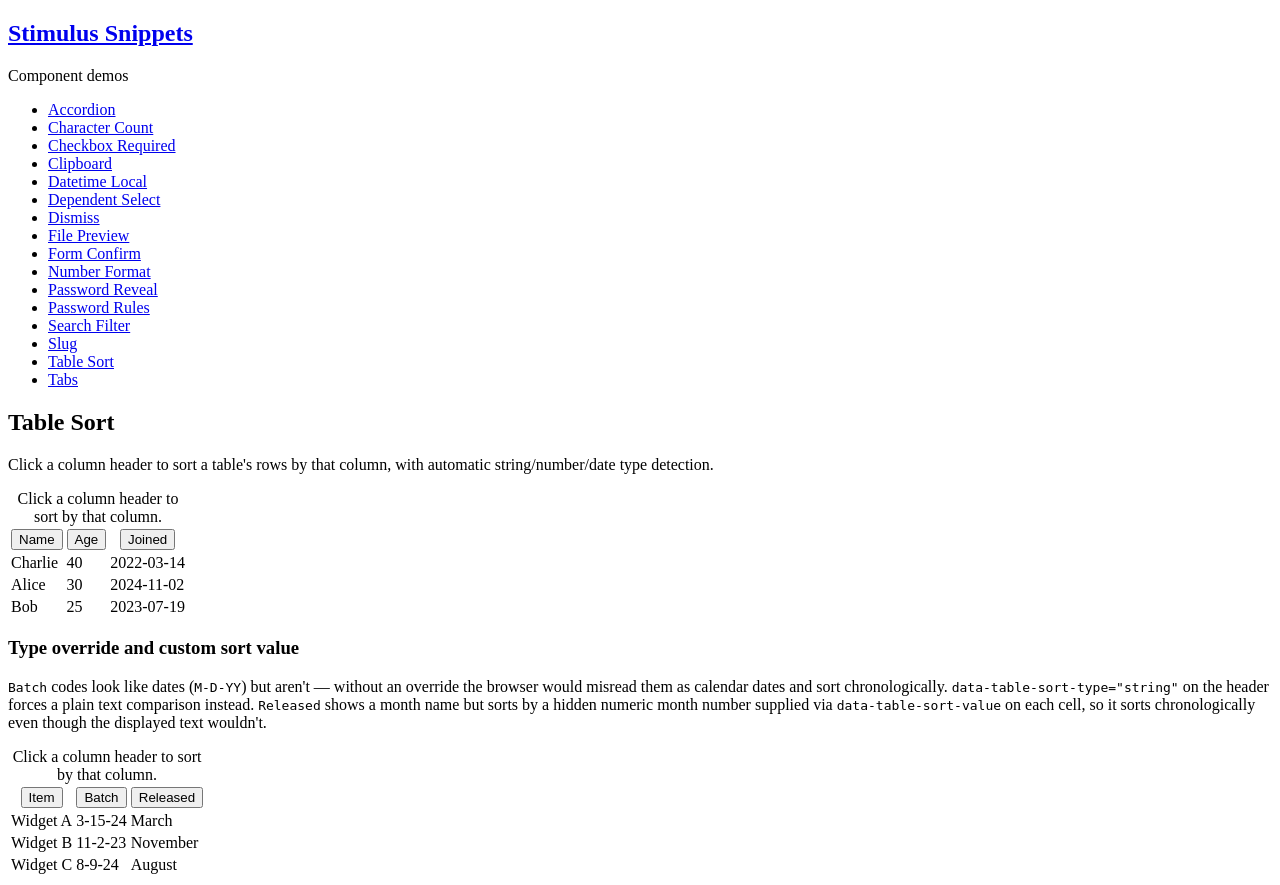
After one commit to craigmcn/stimulus-snippets-demo, a Rails app: page /demos/table-sort in a window 1280 px wide. The commit adds this page. Run offline with Rails 7, Linux system fonts and the light colour scheme; some libraries are stand-ins or nearby versions.

Commit message:
Add table-sort demo (#7)
* feat: add table-sort demo

stimulus-snippets gained a table-sort controller since the last sync;
add the matching demo page, register the controller, and style the
sortable header buttons/aria-sort indicators. Verified live via
Playwright that string, number, and date columns all sort correctly.

Co-Authored-By: Claude Sonnet 4.6 <noreply@anthropic.com>

* feat: exercise type override and custom sort value in table-sort demo

Adds a second table demonstrating data-table-sort-type (forcing string
comparison on date-shaped batch codes that aren't dates) and
data-table-sort-value (sorting displayed month names by a hidden
numeric key). Also swaps the sort indicator glyphs for triangle-headed
arrows and adds a muted bidirectional glyph on unsorted columns.

Co-Authored-By: Claude Sonnet 4.6 <noreply@anthropic.com>

* fix: revert sort arrows, add table captions instead

The triangle-headed arrow glyphs and muted unsorted-state indicator
weren't obvious enough; reverted to the original ▲/▼ glyphs with no
indicator on unsorted columns. Added a <caption> to each table
explaining that columns are sortable, which is clearer than relying on
icon affordances alone.

Co-Authored-By: Claude Sonnet 4.6 <noreply@anthropic.com>

* docs: checkpoint CLAUDE.md for table-sort demo work

Records the table-sort PR's progress, the Intl.Collator numeric:true
quirk that limits how visibly data-table-sort-type diverges from
auto-detection, the icon-vs-caption affordance decision, and the
throwaway-Playwright-install verification approach.

Co-Authored-By: Claude Sonnet 4.6 <noreply@anthropic.com>

---------

Co-authored-by: Claude Sonnet 4.6 <noreply@anthropic.com>

```diff
--- a/app/controllers/demos_controller.rb
+++ b/app/controllers/demos_controller.rb
@@ -14,6 +14,7 @@ class DemosController < ApplicationController
     { id: "password-rules", title: "Password Rules" },
     { id: "search-filter", title: "Search Filter" },
     { id: "slug", title: "Slug" },
+    { id: "table-sort", title: "Table Sort" },
     { id: "tabs", title: "Tabs" }
   ].freeze
 
--- a/app/javascript/controllers/index.js
+++ b/app/javascript/controllers/index.js
@@ -46,5 +46,8 @@ application.register("search-filter", SearchFilterController)
 import SlugController from "controllers/slug_controller"
 application.register("slug", SlugController)
 
+import TableSortController from "controllers/table_sort_controller"
+application.register("table-sort", TableSortController)
+
 import TabsController from "controllers/tabs_controller"
 application.register("tabs", TabsController)
--- /dev/null
+++ b/app/javascript/controllers/table_sort_controller.js
@@ -0,0 +1,70 @@
+import { Controller } from "@hotwired/stimulus";
+
+const VALID_TYPES = ["string", "number", "date"];
+
+export default class extends Controller {
+  static targets = ["header", "row"];
+
+  connect() {
+    this.headerTargets.forEach((header) => {
+      header.closest("th")?.setAttribute("aria-sort", "none");
+    });
+  }
+
+  sort(event) {
+    const header = event.currentTarget;
+    const th = header.closest("th");
+    if (!th) return;
+
+    const index = th.cellIndex;
+    const overrideType = header.dataset.tableSortType;
+    const type = VALID_TYPES.includes(overrideType)
+      ? overrideType
+      : this._detectType(index);
+    const direction =
+      th.getAttribute("aria-sort") === "ascending" ? "descending" : "ascending";
+
+    this.headerTargets.forEach((other) => {
+      const otherTh = other.closest("th");
+      if (otherTh && otherTh !== th) otherTh.setAttribute("aria-sort", "none");
+    });
+    th.setAttribute("aria-sort", direction);
+
+    const rows = [...this.rowTargets];
+    const tbody = rows[0]?.parentElement;
+    const collator = new Intl.Collator(undefined, {
+      numeric: true,
+      sensitivity: "base",
+    });
+
+    rows.sort((a, b) => {
+      const aValue = this._valueFor(a, index, type);
+      const bValue = this._valueFor(b, index, type);
+      const comparison =
+        type === "string" ? collator.compare(aValue, bValue) : aValue - bValue;
+      return direction === "ascending" ? comparison : -comparison;
+    });
+
+    rows.forEach((row) => tbody?.appendChild(row));
+  }
+
+  _detectType(index) {
+    const sample = this._rawValue(this.rowTargets[0], index);
+    if (!sample) return "string";
+    if (!Number.isNaN(Number(sample.replace(/,/g, "")))) return "number";
+    if (!Number.isNaN(Date.parse(sample))) return "date";
+    return "string";
+  }
+
+  _rawValue(row, index) {
+    const cell = row?.cells[index];
+    return cell?.dataset.tableSortValue ?? cell?.textContent.trim() ?? "";
+  }
+
+  _valueFor(row, index, type) {
+    const raw = this._rawValue(row, index);
+    if (type === "number") return Number(raw.replace(/,/g, "")) || 0;
+    if (type === "date") return Date.parse(raw) || 0;
+    return raw;
+  }
+}
--- /dev/null
+++ b/app/views/demos/table-sort.html.erb
@@ -0,0 +1,122 @@
+<h2>Table Sort</h2>
+<p>Click a column header to sort a table's rows by that column, with automatic string/number/date type detection.</p>
+
+<div class="demo-box" data-controller="table-sort">
+  <table>
+    <caption>Click a column header to sort by that column.</caption>
+    <thead>
+      <tr>
+        <th scope="col">
+          <button
+            type="button"
+            data-table-sort-target="header"
+            data-action="click->table-sort#sort"
+          >
+            Name
+          </button>
+        </th>
+        <th scope="col">
+          <button
+            type="button"
+            data-table-sort-target="header"
+            data-action="click->table-sort#sort"
+          >
+            Age
+          </button>
+        </th>
+        <th scope="col">
+          <button
+            type="button"
+            data-table-sort-target="header"
+            data-action="click->table-sort#sort"
+          >
+            Joined
+          </button>
+        </th>
+      </tr>
+    </thead>
+    <tbody>
+      <tr data-table-sort-target="row">
+        <td>Charlie</td>
+        <td>40</td>
+        <td>2022-03-14</td>
+      </tr>
+      <tr data-table-sort-target="row">
+        <td>Alice</td>
+        <td>30</td>
+        <td>2024-11-02</td>
+      </tr>
+      <tr data-table-sort-target="row">
+        <td>Bob</td>
+        <td>25</td>
+        <td>2023-07-19</td>
+      </tr>
+    </tbody>
+  </table>
+</div>
+
+<h3>Type override and custom sort value</h3>
+<p>
+  <code>Batch</code> codes look like dates (<code>M-D-YY</code>) but aren't —
+  without an override the browser would misread them as calendar dates and
+  sort chronologically. <code>data-table-sort-type="string"</code> on the
+  header forces a plain text comparison instead. <code>Released</code> shows
+  a month name but sorts by a hidden numeric month number supplied via
+  <code>data-table-sort-value</code> on each cell, so it sorts chronologically
+  even though the displayed text wouldn't.
+</p>
+
+<div class="demo-box" data-controller="table-sort">
+  <table>
+    <caption>Click a column header to sort by that column.</caption>
+    <thead>
+      <tr>
+        <th scope="col">
+          <button
+            type="button"
+            data-table-sort-target="header"
+            data-action="click->table-sort#sort"
+          >
+            Item
+          </button>
+        </th>
+        <th scope="col">
+          <button
+            type="button"
+            data-table-sort-target="header"
+            data-table-sort-type="string"
+            data-action="click->table-sort#sort"
+          >
+            Batch
+          </button>
+        </th>
+        <th scope="col">
+          <button
+            type="button"
+            data-table-sort-target="header"
+            data-action="click->table-sort#sort"
+          >
+            Released
+          </button>
+        </th>
+      </tr>
+    </thead>
+    <tbody>
+      <tr data-table-sort-target="row">
+        <td>Widget A</td>
+        <td>3-15-24</td>
+        <td data-table-sort-value="3">March</td>
+      </tr>
+      <tr data-table-sort-target="row">
+        <td>Widget B</td>
+        <td>11-2-23</td>
+        <td data-table-sort-value="11">November</td>
+      </tr>
+      <tr data-table-sort-target="row">
+        <td>Widget C</td>
+        <td>8-9-24</td>
+        <td data-table-sort-value="8">August</td>
+      </tr>
+    </tbody>
+  </table>
+</div>
```
Also changed, not shown: CLAUDE.md (+34 -0 lines), app/assets/stylesheets/application.css (+46 -0 lines).
